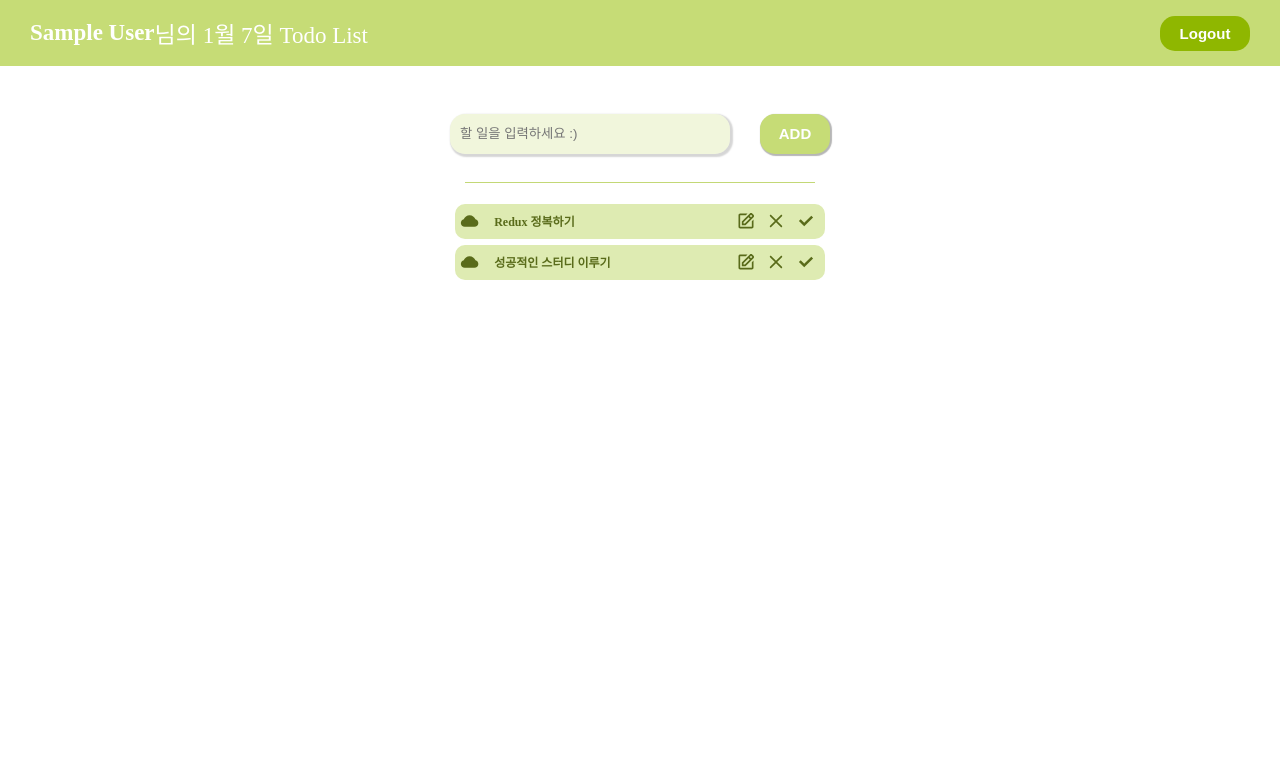
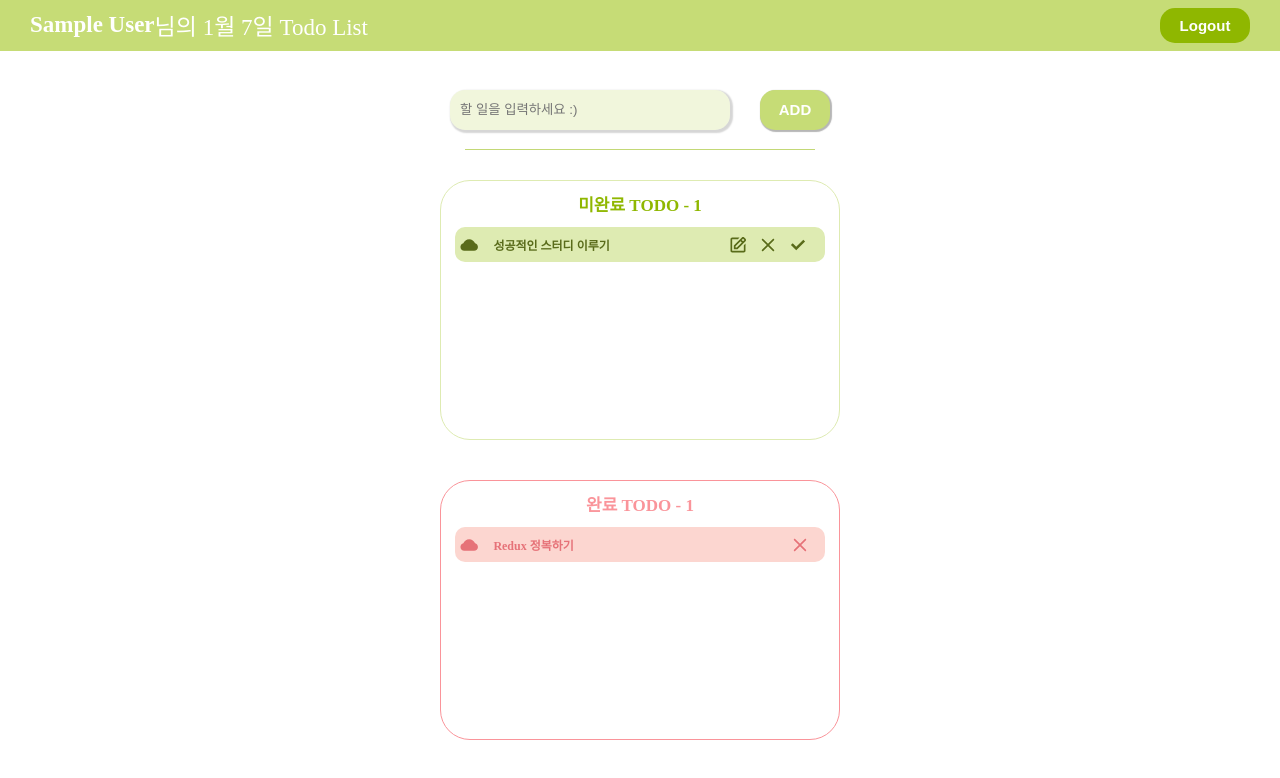
Before and after one commit to young0519/Tave_Todolist, a React (Create React App) app: page /Todolist in a window 1280 px wide. Shown: the top 778 px of the page. Built offline with nearby package versions, Linux system fonts and the light colour scheme; no server answers; sample sign-in values are in the browser's storage.

Commit message:
Todolist Complete 기능 구현

```diff
--- a/src/components/TodoInput.js
+++ b/src/components/TodoInput.js
@@ -15,6 +15,7 @@ const TodoInput = () => {
     const newTodo = {
       todo : toDoText,
       id : uuidv4(),
+      isDone : false,
     };
     dispatch(AddTodo(newTodo));
     setToDoText('');
--- a/src/components/TodoItem.js
+++ b/src/components/TodoItem.js
@@ -4,12 +4,12 @@ import { BiEdit } from 'react-icons/bi';
 import { CgCheck, CgClose } from 'react-icons/cg';
 import { AiFillCloud } from 'react-icons/ai';
 import { useDispatch } from "react-redux";
-import { DeleteTodo, UpdateTodo } from '../redux/action'
+import { CompleteTodo, DeleteTodo, UpdateTodo } from '../redux/action'
 import { useState } from "react";
 
 
 
-const TodoItem = ({item}) => {
+const TodoItem = ({item, isDone, background, color}) => {
   const dispatch = useDispatch();
   const [newText, setNewText] = useState("");
   const [isEditing, setIsEditing] = useState(false);
@@ -26,9 +26,9 @@ const TodoItem = ({item}) => {
 
   };
 
-  const handleCheckClick = (key) => {
-    console.log("완료");
-    console.log(item.id)
+  const handleCheckClick = () => {
+    // console.log("완료");
+    dispatch(CompleteTodo(item.id));
   };
 
   const handleSaveClick = () => {
@@ -49,7 +49,7 @@ const TodoItem = ({item}) => {
 
 
   return (
-    <t.TodoItemContainer key={item.id}>
+    <t.TodoItemContainer key={item.id} background={background} color={color}>
       <AiFillCloud className="icon"/>
       {!isEditing ? (
         <p>{item.todo}</p>
@@ -60,8 +60,8 @@ const TodoItem = ({item}) => {
           onChange={(e) => setNewText(e.target.value)}
         />
       )}
-      <t.TodoBtnContainer>
-      {!isEditing && (
+      <t.TodoBtnContainer color={color} isDone={isDone}>
+      {!isEditing && !isDone && (
         <>
           <BiEdit className="todoBtn" onClick={handleEditClick} />
           <CgClose className="todoBtn" onClick={handleDeleteClick} />
@@ -74,6 +74,11 @@ const TodoItem = ({item}) => {
           <CgCheck className="editBtn" onClick={handleSaveClick} />
         </>
       )}
+      {isDone && (
+        <>
+          <CgClose className="todoBtn" onClick={handleDeleteClick} />
+        </>
+      )}
       </t.TodoBtnContainer>
     </t.TodoItemContainer>
   )
--- a/src/components/TodoList.js
+++ b/src/components/TodoList.js
@@ -7,12 +7,26 @@ function TodoList() {
   const todos = useSelector((state) => state.todos);
   return (
     <t.TodoListContainer>
+      <t.TodoListBox>
+          <h2>미완료 TODO - {todos.filter((item) => item.isDone === false).length}</h2>
         {todos
+          .filter((item) => item.isDone === false)
           .map((todo) => {
             return (
               <TodoItem key={todo.id} item={todo}/>
             );
           })}
+      </t.TodoListBox>
+      <t.TodoFinshBox>
+          <h2>완료 TODO - {todos.filter((item) => item.isDone === true).length}</h2>
+        {todos
+          .filter((item) => item.isDone === true)
+          .map((todo) => {
+            return (
+              <TodoItem key={todo.id} item={todo} isDone={todo.isDone} background={"rgba(250, 173, 162, 0.5)"} color={"#E67278"}/>
+            );
+          })}
+      </t.TodoFinshBox>
     </t.TodoListContainer>
   );
 }
--- a/src/redux/action.js
+++ b/src/redux/action.js
@@ -24,3 +24,9 @@ export const UpdateTodo = (content) => {
 }
 
 // 완료 Action
+export const CompleteTodo = (content) => {
+  return {
+    type : 'COMPLETE',
+    content
+  }
+}
--- a/src/redux/reducer.js
+++ b/src/redux/reducer.js
@@ -6,10 +6,12 @@ export const INITIAL_STATE = {
     {
       id : uuidv4(),
       todo:'Redux 정복하기',
+      isDone : true,
     },
     {
       id : uuidv4(),
       todo:'성공적인 스터디 이루기',
+      isDone : false,
     },
   ]
 }
@@ -43,7 +45,22 @@ export const Reducer = (state = INITIAL_STATE, action ) => {
         })
       };
 
-    // TODO: Complete
+    // TODO: Done
+    case 'COMPLETE' :
+      return {
+        ...state,
+        todos : state.todos.map((item) => {
+          if (item.id === action.content) {
+            return {
+              ...item,
+              isDone : !item.isDone
+            }
+          }
+          else {
+            return item;
+          }
+        })
+      };
 
     default :
       return state;
--- a/src/styles/TodoStyle.js
+++ b/src/styles/TodoStyle.js
@@ -1,7 +1,7 @@
 import styled from "styled-components";
 
 export const TodoListContainer = styled.div`
-  width : 38rem;
+  width : 40rem;
   height : 60rem;
   border-radius : 3rem;
   display : flex;
@@ -9,7 +9,51 @@ export const TodoListContainer = styled.div`
   justify-content : flex-start;
   align-items : center;
   margin : 1rem 0 3rem 0;
+`
 
+export const TodoListBox = styled.div`
+  width : 40rem;
+  height : 60rem;
+  display : flex;
+  flex-direction : column;
+  justify-content : flex-start;
+  align-items : center;
+  margin : 1rem 0 3rem 0;
+  padding : 1rem;
+  overflow : scroll;
+  &::-webkit-scrollbar {
+    display: none;
+  }
+  border-radius : 3rem;
+  border : 1px solid  #deebb2;
+
+  h2 {
+    color : #8FB700;
+    margin : 0 0 1rem 0;
+    font-size : 1.7rem;
+  }
+`
+export const TodoFinshBox = styled.div`
+  width : 40rem;
+  height : 60rem;
+  display : flex;
+  flex-direction : column;
+  justify-content : flex-start;
+  align-items : center;
+  margin : 1rem 0 3rem 0;
+  padding : 1rem;
+  overflow : scroll;
+  &::-webkit-scrollbar {
+    display: none;
+  }
+  border-radius : 3rem;
+  border : 1px solid  #FA949A;
+
+  h2 {
+    color : #FA949A;
+    margin : 0 0 1rem 0;
+    font-size : 1.7rem;
+  }
 `
 
 export const TodoItemContainer = styled.div`
@@ -19,10 +63,10 @@ export const TodoItemContainer = styled.div`
   display : flex;
   align-items : center;
   margin : 0.1rem 0 0.5rem 0;
-  background : #deebb2;
+  background : ${(props) => props.background || "#deebb2"};
 
   .icon {
-    color : #596b1a;
+    color : ${(props) => props.color || "#596b1a"};
     font-size : 2rem;
     width : 3rem;
   }
@@ -33,7 +77,7 @@ export const TodoItemContainer = styled.div`
     font-size : 1.2rem;
     margin-left : 1rem;
     font-weight : 700;
-    color : #596b1a;
+    color : ${(props) => props.color || "#596b1a"};
   }
 
   input {
@@ -56,10 +100,11 @@ export const TodoBtnContainer = styled.div`
   height : 3.5rem;
   display : flex;
   align-items : center;
-  justify-content : center;
+  justify-content : ${props => props.isDone ? 'flex-end' : 'center'};
+  margin : 0 1rem 0 0;
 
   .todoBtn {
-    color : #596b1a;
+    color : ${(props) => props.color || "#596b1a"};
     font-size : 2rem;
     width : 3rem;
     cursor : pointer;
```
Lines whose indentation alone changed are shown as unchanged.
